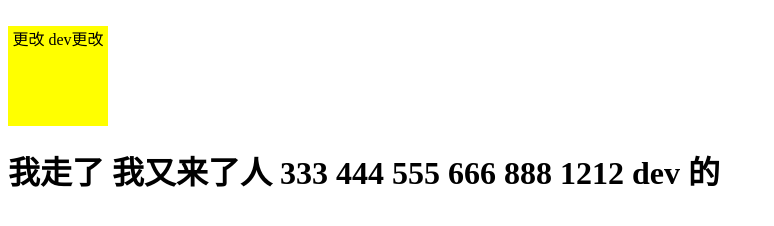
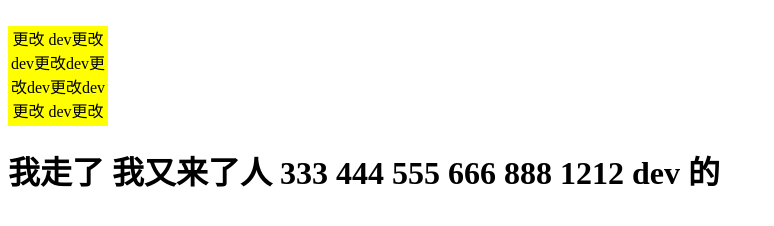
Before and after one commit to Ruanyang2015/MyProject, a plain HTML site: page index.html in a window 1280 px wide. Shown: the whole page, without its empty margins (0-774 px from the left). Drawn offline with Linux system fonts and the light colour scheme.

Commit message:
很多 dev

```diff
--- a/index.html
+++ b/index.html
@@ -10,7 +10,7 @@
 
 <div style="background-color:yellow;text-align:center;width:100px;height: 100px;">
 	更改
-
+dev更改dev更改dev更改dev更改dev更改
 	dev更改
 </div>
 <h1>
```
